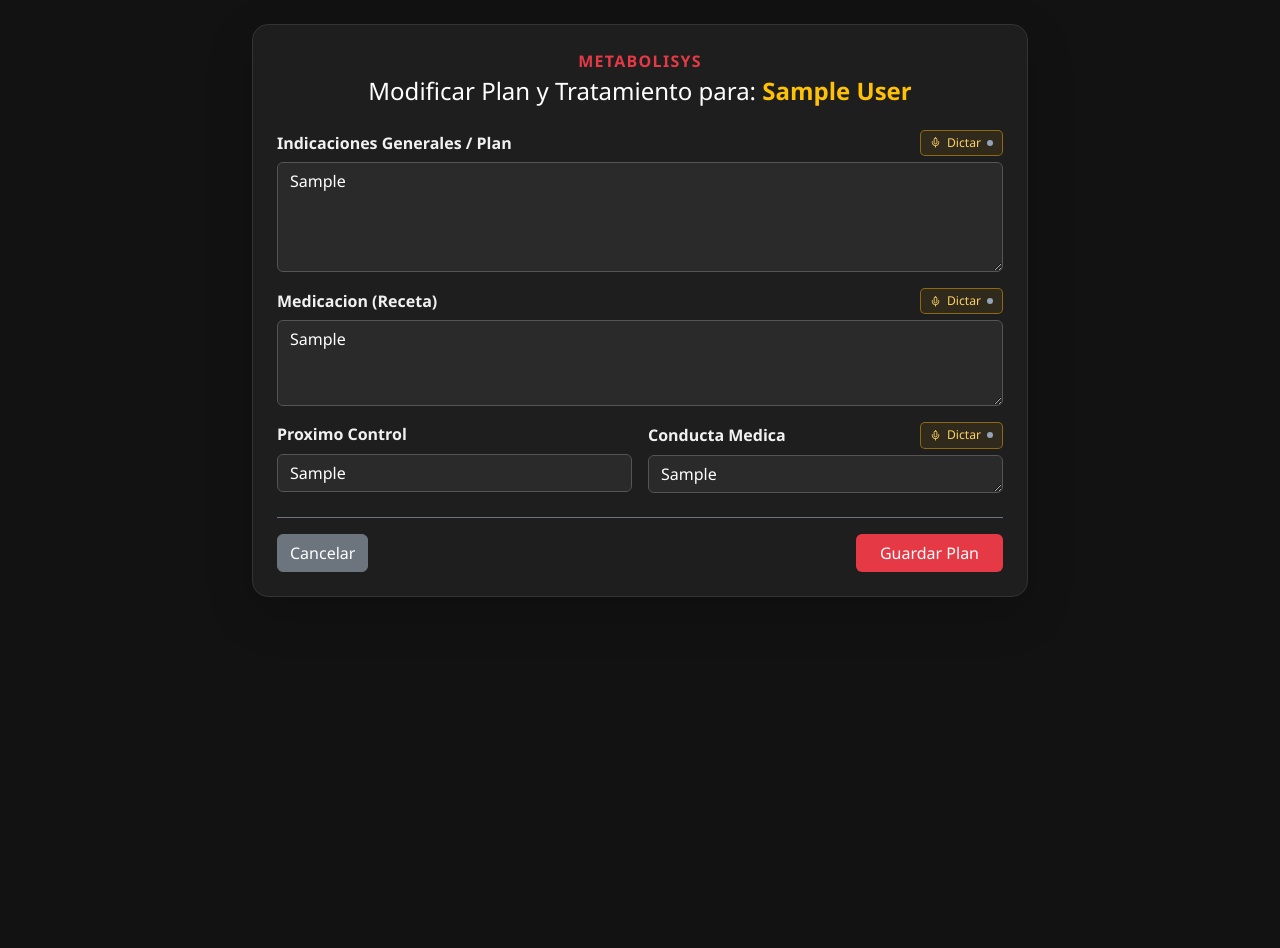
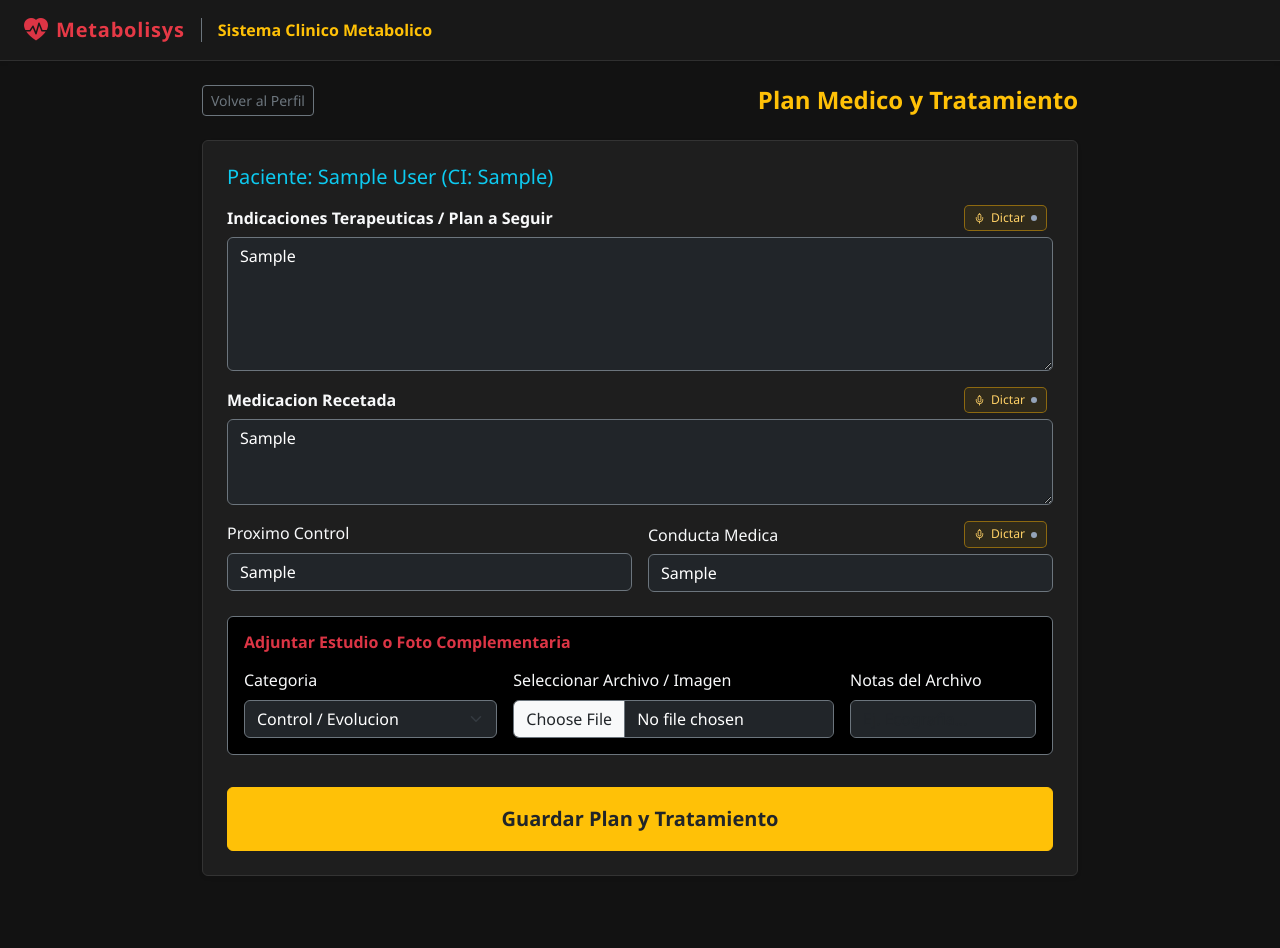
Before and after one commit to patriciafranco-web/metabolysisdem, a Flask app: template templates/edit_treatment.html in a window 1280 px wide. Before the commit the page ends 597 px from the top, so only its background shows below. Run offline with Flask 3, Linux system fonts and the light colour scheme; the template is opened without the code that fills it: values that come from a table or form of the project are taken from there, others are empty; tables that the repository leaves empty hold one stand-in row (values such as "Sample post").

Commit message:
Update edit_treatment.html

```diff
--- a/templates/edit_treatment.html
+++ b/templates/edit_treatment.html
@@ -1,53 +1,6 @@
-<!DOCTYPE html>
-<html lang="es">
-<head>
-    <meta charset="UTF-8">
-    <title>Modificar Plan - METABOLISYS</title>
-    <meta name="viewport" content="width=device-width, initial-scale=1">
-    <link href="https://cdn.jsdelivr.net/npm/bootstrap@5.3.0/dist/css/bootstrap.min.css" rel="stylesheet">
+{% extends "base.html" %}
+{% block content %}
 <style>
-        body {
-            background-color: #121212 !important;
-            color: #e0e0e0 !important;
-            font-family: 'Segoe UI', Tahoma, Geneva, Verdana, sans-serif;
-        }
-        .brand-title {
-            color: #e63946;
-            letter-spacing: 0.08em;
-        }
-        .card {
-            background-color: #1e1e1e !important;
-            border: 1px solid #333 !important;
-            color: #ffffff !important;
-        }
-        .form-control, .form-select, textarea {
-            background-color: #2a2a2a !important;
-            border: 1px solid #555 !important;
-            color: #ffffff !important;
-        }
-        .form-control:focus, .form-select:focus, textarea:focus {
-            background-color: #333333 !important;
-            border-color: #ff6b6b !important;
-            color: #ffffff !important;
-            box-shadow: none !important;
-        }
-        .form-control::placeholder, textarea::placeholder {
-            color: #aaaaaa !important;
-            opacity: 1;
-        }
-        label, .form-label {
-            color: #f1f1f1 !important;
-        }
-        .btn-primary {
-            background-color: #e63946;
-            border: none;
-        }
-        .btn-primary:hover {
-            background-color: #d90429;
-        }
-        input[type="text"], textarea {
-            text-transform: capitalize;
-        }
     .field-header-row {
         display: flex;
         justify-content: space-between;
@@ -56,7 +9,12 @@
         margin-bottom: 6px;
         flex-wrap: wrap;
     }
-        .btn-voice-plan {
+    .voice-controls {
+        display: inline-flex;
+        align-items: center;
+        gap: 6px;
+    }
+    .btn-voice-treat {
         display: inline-flex;
         align-items: center;
         gap: 6px;
@@ -70,11 +28,11 @@
         cursor: pointer;
         transition: all 0.2s ease;
     }
-        .btn-voice-plan:hover {
+    .btn-voice-treat:hover {
         background-color: rgba(255, 183, 3, 0.16);
         color: #fff;
     }
-        .btn-voice-plan.is-recording {
+    .btn-voice-treat.is-recording {
         border-color: #ef4444;
         background-color: rgba(239, 68, 68, 0.16);
         color: #fca5a5;
@@ -86,10 +44,14 @@
         background-color: #94a3b8;
         display: inline-block;
     }
-        .btn-voice-plan.is-recording .voice-dot {
+    .btn-voice-treat.is-recording .voice-dot {
         background-color: #ef4444;
         box-shadow: 0 0 0 3px rgba(239, 68, 68, 0.25);
         animation: voicePulse 1.3s infinite;
+    }
+    .voice-hint {
+        font-size: 0.72rem;
+        color: #adb5bd;
     }
     @keyframes voicePulse {
         0% { transform: scale(0.95); opacity: 1; }
@@ -97,18 +59,22 @@
         100% { transform: scale(0.95); opacity: 1; }
     }
 </style>
-</head>
-<body class="py-4">
-<div class="container" style="max-width: 800px;">
-    <div class="card p-4 shadow-lg rounded-4">
-        <div class="brand-title text-center fw-bold mb-1">METABOLISYS</div>
-        <h4 class="text-center mb-4 fw-normal">Modificar Plan y Tratamiento para: <strong class="text-warning">{{ patient.full_name }}</strong></h4>
 
-        <form method="POST">
+<div class="container pb-5" style="max-width: 900px;">
+    <div class="d-flex justify-content-between align-items-center mb-4 flex-wrap gap-2">
+        <a href="{{ url_for('patient_detail', id=patient.id) }}" class="btn btn-outline-secondary btn-sm">Volver al Perfil</a>
+        <h2 class="text-warning fw-bold m-0 fs-4">Plan Medico y Tratamiento</h2>
+    </div>
+
+    <div class="card p-4 shadow-sm" style="background-color: #1e1e1e; border: 1px solid #333;">
+        <h5 class="text-info mb-3">Paciente: {{ patient.full_name }} (CI: {{ patient.ci }})</h5>
+
+        <form method="POST" action="{{ url_for('edit_treatment', patient_id=patient.id) }}" enctype="multipart/form-data">
             <div class="mb-3">
                 <div class="field-header-row">
-                    <label class="form-label fw-bold m-0">Indicaciones Generales / Plan</label>
-                    <button type="button" class="btn-voice-plan" data-target="indicaciones_tratamiento" onclick="toggleDictadoModPlan(this)">
+                    <label class="form-label text-light fw-bold m-0">Indicaciones Terapeuticas / Plan a Seguir</label>
+                    <div class="voice-controls">
+                        <button type="button" class="btn-voice-treat" data-target="indicaciones_tratamiento" onclick="toggleDictadoPlan(this)">
                             <svg width="11" height="11" viewBox="0 0 24 24" fill="none" stroke="currentColor" stroke-width="2" stroke-linecap="round" stroke-linejoin="round" aria-hidden="true">
                                 <path d="M12 2a3 3 0 0 0-3 3v7a3 3 0 0 0 6 0V5a3 3 0 0 0-3-3Z"></path>
                                 <path d="M19 10v2a7 7 0 0 1-14 0v-2"></path>
@@ -117,14 +83,17 @@
                             <span class="voice-label">Dictar</span>
                             <span class="voice-dot"></span>
                         </button>
+                        <span class="voice-hint"></span>
                     </div>
-                <textarea class="form-control" name="indicaciones_tratamiento" rows="4" placeholder="Ej. Dieta baja en carbohidratos...">{% if record %}{{ record.indicaciones_tratamiento }}{% endif %}</textarea>
+                </div>
+                <textarea class="form-control bg-dark text-white border-secondary" name="indicaciones_tratamiento" rows="5" placeholder="Escriba o dicte el plan medico, pautas nutricionales o indicaciones generales...">{{ record.indicaciones_tratamiento if record else '' }}</textarea>
             </div>
 
             <div class="mb-3">
                 <div class="field-header-row">
-                    <label class="form-label fw-bold m-0">Medicacion (Receta)</label>
-                    <button type="button" class="btn-voice-plan" data-target="medications" onclick="toggleDictadoModPlan(this)">
+                    <label class="form-label text-light fw-bold m-0">Medicacion Recetada</label>
+                    <div class="voice-controls">
+                        <button type="button" class="btn-voice-treat" data-target="medications" onclick="toggleDictadoPlan(this)">
                             <svg width="11" height="11" viewBox="0 0 24 24" fill="none" stroke="currentColor" stroke-width="2" stroke-linecap="round" stroke-linejoin="round" aria-hidden="true">
                                 <path d="M12 2a3 3 0 0 0-3 3v7a3 3 0 0 0 6 0V5a3 3 0 0 0-3-3Z"></path>
                                 <path d="M19 10v2a7 7 0 0 1-14 0v-2"></path>
@@ -133,19 +102,22 @@
                             <span class="voice-label">Dictar</span>
                             <span class="voice-dot"></span>
                         </button>
+                        <span class="voice-hint"></span>
                     </div>
-                <textarea class="form-control" name="medications" rows="3" placeholder="Ej. Metformina 850mg...">{% if record %}{{ record.medications }}{% endif %}</textarea>
+                </div>
+                <textarea class="form-control bg-dark text-white border-secondary" name="medications" rows="3" placeholder="Detalle o dicte los farmacos, dosis y frecuencias...">{{ record.medications if record else '' }}</textarea>
             </div>
 
             <div class="row g-3 mb-4">
                 <div class="col-md-6">
-                    <label class="form-label fw-bold">Proximo Control</label>
-                    <input type="text" class="form-control" name="proximo_control" value="{% if record %}{{ record.proximo_control }}{% endif %}" placeholder="Ej. 4 semanas">
+                    <label class="form-label text-light">Proximo Control</label>
+                    <input type="text" class="form-control bg-dark text-white border-secondary" name="proximo_control" value="{{ record.proximo_control if record else '' }}" placeholder="Ej. 1 mes, 3 meses...">
                 </div>
                 <div class="col-md-6">
                     <div class="field-header-row">
-                        <label class="form-label fw-bold m-0">Conducta Medica</label>
-                        <button type="button" class="btn-voice-plan" data-target="conducta_medica" onclick="toggleDictadoModPlan(this)">
+                        <label class="form-label text-light m-0">Conducta Medica</label>
+                        <div class="voice-controls">
+                            <button type="button" class="btn-voice-treat" data-target="conducta_medica" onclick="toggleDictadoPlan(this)">
                                 <svg width="11" height="11" viewBox="0 0 24 24" fill="none" stroke="currentColor" stroke-width="2" stroke-linecap="round" stroke-linejoin="round" aria-hidden="true">
                                     <path d="M12 2a3 3 0 0 0-3 3v7a3 3 0 0 0 6 0V5a3 3 0 0 0-3-3Z"></path>
                                     <path d="M19 10v2a7 7 0 0 1-14 0v-2"></path>
@@ -154,41 +126,73 @@
                                 <span class="voice-label">Dictar</span>
                                 <span class="voice-dot"></span>
                             </button>
+                            <span class="voice-hint"></span>
                         </div>
-                    <textarea class="form-control" name="conducta_medica" rows="1">{% if record %}{{ record.conducta_medica }}{% endif %}</textarea>
+                    </div>
+                    <input type="text" class="form-control bg-dark text-white border-secondary" name="conducta_medica" value="{{ record.conducta_medica if record else '' }}" placeholder="Ej. Derivacion, estudios pendientes...">
                 </div>
             </div>
 
-            <div class="d-flex justify-content-between pt-3 border-top border-secondary">
-                <a href="{{ url_for('patient_detail', id=patient.id) }}" class="btn btn-secondary">Cancelar</a>
-                <button type="submit" class="btn btn-primary px-4">Guardar Plan</button>
+            <div class="card bg-black border-secondary p-3 mb-4">
+                <h6 class="text-danger fw-semibold mb-3">Adjuntar Estudio o Foto Complementaria</h6>
+                <div class="row g-3">
+                    <div class="col-md-4">
+                        <label class="form-label text-light">Categoria</label>
+                        <select class="form-select bg-dark text-white border-secondary" name="photo_category">
+                            <option value="Evolución">Control / Evolucion</option>
+                            <option value="Estudios / Ecografía">Estudio / Ecografia / TAC</option>
+                            <option value="Antes">Foto Inicial (Antes)</option>
+                            <option value="Después">Resultado Final (Despues)</option>
+                        </select>
                     </div>
+                    <div class="col-md-5">
+                        <label class="form-label text-light">Seleccionar Archivo / Imagen</label>
+                        <input type="file" class="form-control bg-dark text-white border-secondary" name="photo" accept="image/*,.pdf">
+                    </div>
+                    <div class="col-md-3">
+                        <label class="form-label text-light">Notas del Archivo</label>
+                        <input type="text" class="form-control bg-dark text-white border-secondary" name="photo_notes" placeholder="Ej. Ecografia...">
+                    </div>
+                </div>
+            </div>
+
+            <button type="submit" class="btn btn-warning fw-bold text-dark w-100 py-3 mt-2 fs-5">Guardar Plan y Tratamiento</button>
         </form>
     </div>
 </div>
 
 <script>
-let modPlanRecognition = null;
-let modPlanActiveBtn = null;
+let planRecognition = null;
+let planActiveButton = null;
 
-function resetModPlanVoiceBtn(btn) {
+function setVoiceHint(btn, text) {
+    const container = btn ? btn.closest(".voice-controls") : null;
+    const hint = container ? container.querySelector(".voice-hint") : null;
+    if (hint) hint.textContent = text || "";
+}
+
+function resetPlanVoiceButton(btn, clearHint) {
     if (!btn) return;
     btn.classList.remove("is-recording");
     const lbl = btn.querySelector(".voice-label");
     if (lbl) lbl.textContent = "Dictar";
+    if (clearHint) setVoiceHint(btn, "");
 }
 
-function toggleDictadoModPlan(btn) {
+function toggleDictadoPlan(btn) {
     const SpeechRecognition = window.SpeechRecognition || window.webkitSpeechRecognition;
-    if (!SpeechRecognition) return;
-
-    if (modPlanActiveBtn === btn && modPlanRecognition) {
-        modPlanRecognition.stop();
+    if (!SpeechRecognition) {
+        setVoiceHint(btn, "Disponible en Chrome o Edge");
         return;
     }
 
-    if (modPlanRecognition) {
-        modPlanRecognition.stop();
+    if (planActiveButton === btn && planRecognition) {
+        planRecognition.stop();
+        return;
+    }
+
+    if (planRecognition) {
+        planRecognition.stop();
     }
 
     const targetName = btn.getAttribute("data-target");
@@ -201,11 +205,12 @@ function toggleDictadoModPlan(btn) {
     recognition.interimResults = false;
 
     recognition.onstart = () => {
-        modPlanRecognition = recognition;
-        modPlanActiveBtn = btn;
+        planRecognition = recognition;
+        planActiveButton = btn;
         btn.classList.add("is-recording");
         const lbl = btn.querySelector(".voice-label");
         if (lbl) lbl.textContent = "Detener";
+        setVoiceHint(btn, "Escuchando...");
     };
 
     recognition.onresult = (event) => {
@@ -222,77 +227,34 @@ function toggleDictadoModPlan(btn) {
         }
     };
 
-    recognition.onerror = () => {
-        resetModPlanVoiceBtn(btn);
-        if (modPlanActiveBtn === btn) {
-            modPlanRecognition = null;
-            modPlanActiveBtn = null;
+    recognition.onerror = (event) => {
+        const msg = event.error === "not-allowed" ? "Permiso de microfono denegado" : "Error de microfono";
+        resetPlanVoiceButton(btn, false);
+        setVoiceHint(btn, msg);
+        if (planActiveButton === btn) {
+            planRecognition = null;
+            planActiveButton = null;
         }
     };
 
     recognition.onend = () => {
-        resetModPlanVoiceBtn(btn);
-        if (modPlanActiveBtn === btn) {
-            modPlanRecognition = null;
-            modPlanActiveBtn = null;
+        resetPlanVoiceButton(btn, true);
+        if (planActiveButton === btn) {
+            planRecognition = null;
+            planActiveButton = null;
         }
     };
 
     recognition.start();
 }
 
-// --- SISTEMA DE AUTOGUARDADO (BORRADOR AUTOMATICO) ---
 document.addEventListener("DOMContentLoaded", function() {
     var form = document.querySelector("form");
-    if (!form) return;
-
-    var draftKey = "draft_" + window.location.pathname;
-
-    // 1. RECUPERAR: Si hay un borrador guardado, rellenar el formulario
-    var savedDraft = localStorage.getItem(draftKey);
-    if (savedDraft) {
-        var formData = JSON.parse(savedDraft);
-        for (var key in formData) {
-            var field = form.querySelector("[name='" + key + "']");
-            if (field && field.type !== "file") {
-                if (field.type === "radio") {
-                    var radioToCheck = form.querySelector("input[name='" + key + "'][value='" + formData[key] + "']");
-                    if (radioToCheck) radioToCheck.checked = true;
-                } else {
-                    field.value = formData[key];
+    if (form) {
+        form.addEventListener("submit", function() {
+            if (planRecognition) {
+                planRecognition.stop();
             }
-            }
-        }
-
-        var alertDiv = document.createElement("div");
-        alertDiv.className = "alert alert-success border-success text-dark py-2 mt-3 fw-semibold";
-        alertDiv.textContent = "Borrador recuperado: se restauraron los datos que no llegaste a guardar.";
-        form.insertBefore(alertDiv, form.firstChild);
-    }
-
-    // 2. AUTOGUARDAR: Cada vez que teclea o dicta algo, se guarda en tiempo real
-    form.addEventListener("input", function() {
-        var formData = {};
-        var inputs = form.querySelectorAll("input, textarea, select");
-        inputs.forEach(function(input) {
-            if (input.name && input.type !== "file") {
-                if (input.type === "radio") {
-                    if (input.checked) formData[input.name] = input.value;
-                } else {
-                    formData[input.name] = input.value;
-                }
-            }
-        });
-        localStorage.setItem(draftKey, JSON.stringify(formData));
-    });
-
-    // 3. LIMPIAR Y BLOQUEAR BOTON: Borra el borrador al guardar y muestra aviso de carga
-    form.addEventListener("submit", function() {
-        if (modPlanRecognition) {
-            modPlanRecognition.stop();
-        }
-        localStorage.removeItem(draftKey);
-
             var btn = form.querySelector("button[type='submit']");
             if (btn) {
                 btn.textContent = "Guardando, por favor espere...";
@@ -300,9 +262,7 @@ document.addEventListener("DOMContentLoaded", function() {
                 btn.style.pointerEvents = "none";
             }
         });
+    }
 });
 </script>
-
-<script src="https://cdn.jsdelivr.net/npm/bootstrap@5.3.0/dist/js/bootstrap.bundle.min.js"></script>
-</body>
-</html>
+{% endblock %}
```
Lines whose indentation alone changed are shown as unchanged.
